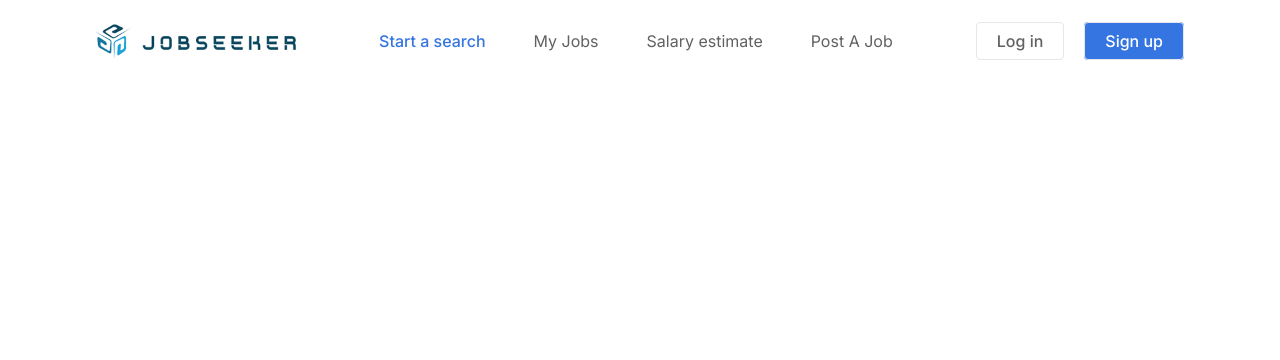
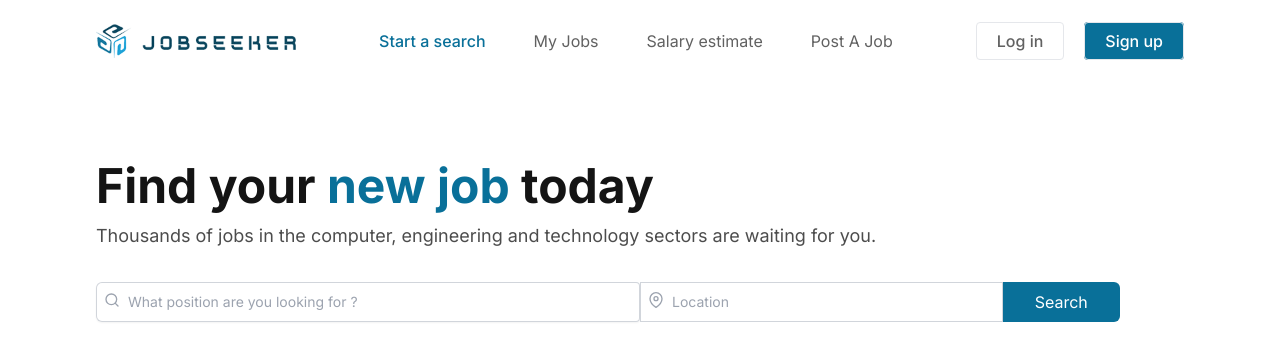
Before and after one commit to Wolfscot/React2023, a React (Vite) app in the folder client/: page / in a window 1280 px wide. Shown: the top 360 px of the page. Built offline with nearby package versions, Linux system fonts and the light colour scheme.

Commit message:
search jobs by title and data
search job by jobLocation,
          salaryType,
          experienceLevel,
          maxPrice,
          postingDate,
          employmentType. TODO by company name

```diff
--- a/client/src/App.css
+++ b/client/src/App.css
@@ -5,7 +5,7 @@ body{
 }
 
 .active{
-  color: #3575E2;
+  color: #097099;
   font-weight: 500;
 }
 
--- a/client/src/components/Banner/Banner.jsx
+++ b/client/src/components/Banner/Banner.jsx
@@ -1,9 +1,56 @@
-import React from 'react'
+import React from "react";
+import { FiMapPin, FiSearch } from "react-icons/fi";
 
-const Banner = () => {
+const Banner = ({ handleInputChange, query }) => {
+
   return (
-    <div>Banner</div>
-  )
-}
+    <div className="max-w-screen-2xl container mx-auto xl:px-24 md:py-20 py-14 px-4">
+      <h1 className="text-5xl font-bold text-primary mb-3">
+        Find your <span className="text-blue">new job</span> today
+      </h1>
+      <p className="text-lg text-black/70 mb-8">
+        Thousands of jobs in the computer, engineering and technology sectors
+        are waiting for you.
+      </p>
 
-export default Banner
+      <form className="">
+        <div className="flex justify-start md:flex-row flex-col md:gap-0 gap-4">
+          <div className="flex md:rounded-s-md rounded shadow-sm ring-1 ring-inset ring-gray-300 focus-within:ring-2 focus-within:ring-inset focus-within:ring-indigo-600 md:w-1/2 w-full">
+            <input
+              type="text"
+              name="username"
+              id="username"
+              className="block flex-1 border-0 bg-transparent py-1.5 pl-8 text-gray-900 placeholder:text-gray-400 focus:ring-0 sm:text-sm sm:leading-6"
+              placeholder="What position are you looking for ?"
+              onChange={handleInputChange}
+              value={query}
+            />
+            <FiSearch className="absolute mt-2.5 ml-2 text-gray-400" />
+          </div>
+
+          <div className="flex md:rounded-none rounded ring-1 ring-inset ring-gray-300 focus-within:ring-2 focus-within:ring-inset focus-within:ring-indigo-600 md:w-1/3">
+            <input
+              type="text"
+              name="username"
+              id="username"
+              className="block flex-1 border-0 bg-transparent py-1.5 pl-8 text-gray-900 placeholder:text-gray-400 focus:ring-0 sm:text-sm sm:leading-6"
+              placeholder="Location"
+              onChange={handleInputChange}
+              value={""}
+            />
+            <FiMapPin className="absolute mt-2.5 ml-2 text-gray-400" />
+          </div>
+
+          <button
+            type="submit"
+            className="bg-blue py-2 px-8 text-white md:rounded-e-md md:rounded-s-none rounded"
+          >
+            Search
+          </button>
+        </div>
+      </form>
+    </div>
+  );
+};
+
+export default Banner;
--- a/client/src/components/Navbar/Navbar.jsx
+++ b/client/src/components/Navbar/Navbar.jsx
@@ -47,10 +47,10 @@ const Navbar = () => {
                 </div>
             </nav>
             {/* mobile nav items */}
-            <div  className={`px-4 bg-black py-5 rounded-sm ${isMenuOpen ? "" : "hidden" }`} >
+            <div  className={`px-4 border py-5 rounded-sm ${isMenuOpen ? "" : "hidden" }`} >
                 <ul>
                     {navItems.map(({ path, title }) => (
-                        <li key={path} className="text-base text-white first:text-white py-1" >
+                        <li key={path} className="text-base text-white py-1" >
                             <NavLink
                                 onClick={handleMenuToggler}
                                 to={path}
--- a/client/src/pages/Home/Home.jsx
+++ b/client/src/pages/Home/Home.jsx
@@ -1,9 +1,71 @@
-import React from 'react'
+import Banner from "../../components/Banner/Banner";
 
+import { useEffect, useState } from "react";
 const Home = () => {
+  const [selectedCategory, setselectedCategory] = useState(null);
+  const [jobs, setJobs] = useState([]);
+
+  useEffect(() => {
+    fetch("jobs.json").then(res => res.json())
+      .then(data => {
+        setJobs(data);
+      })
+  }, [])
+
+
+  const [query, setQuery] = useState("");
+
+  const handleInputChange = (event) => {
+    setQuery(event.target.value);
+  };
+
+  const filteredItems = jobs.filter(
+    (job) => job.jobTitle.toLowerCase().indexOf(query.toLowerCase()) !== -1
+  );
+
+  const filteredData = (jobs, selected, query) => {
+    let filteredJobs = jobs;
+    // Filtering Input Items
+
+    console.log(filteredItems)
+    if (query) {
+      filteredJobs = filteredItems;
+    }
+
+    // Applying selected filter
+    if (selected) {
+      console.log((selected));
+
+      filteredJobs = filteredJobs.filter(
+        ({
+          jobLocation,
+          salaryType,
+          experienceLevel,
+          maxPrice,
+          postingDate,
+          employmentType,
+        }) =>
+          jobLocation.toLowerCase() === selected.toLowerCase() ||
+          postingDate === selected || parseInt(maxPrice) <= parseInt(selected) ||
+          salaryType.toLowerCase() === selected.toLowerCase() ||
+          experienceLevel.toLowerCase() === selected.toLowerCase() ||
+          employmentType.toLowerCase() === selected.toLowerCase()
+      );
+      console.log(filteredJobs);
+    }
+
+
+    //filteredJobs = filteredJobs.slice(startIndex, endIndex);
+//
+    //return filteredJobs.map((data, i) => <Card key={i} data={data} />);
+  };
+
+  const result = filteredData(jobs, selectedCategory, query);
+
+
   return (
     <div>
-
+      <Banner query={query} handleInputChange={handleInputChange} />
     </div>
   )
 }
--- a/client/tailwind.config.js
+++ b/client/tailwind.config.js
@@ -8,7 +8,8 @@ export default {
     extend: {
       colors: {
         "primary": "#141414",
-        "blue": "#3575E2"
+        "blue": "#097099"
+
       }
     },
   },
```
